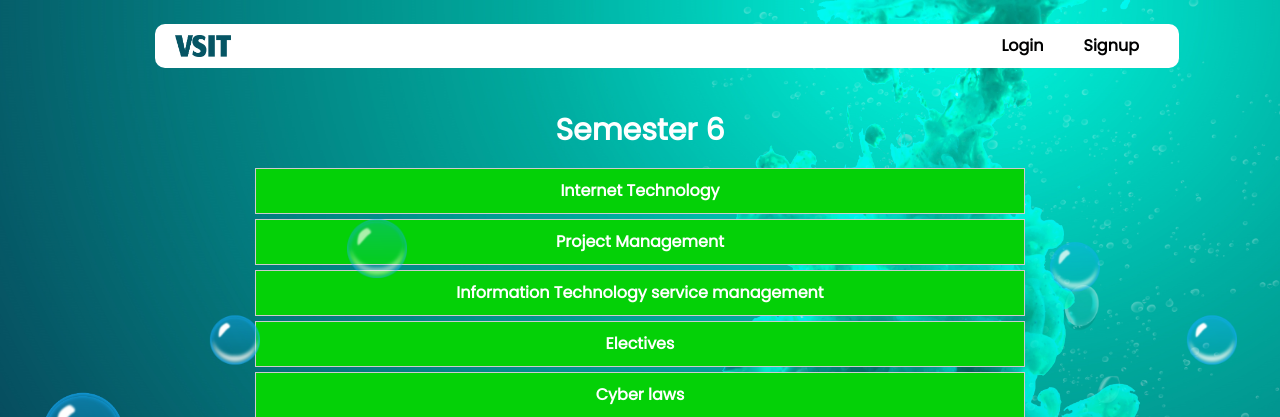
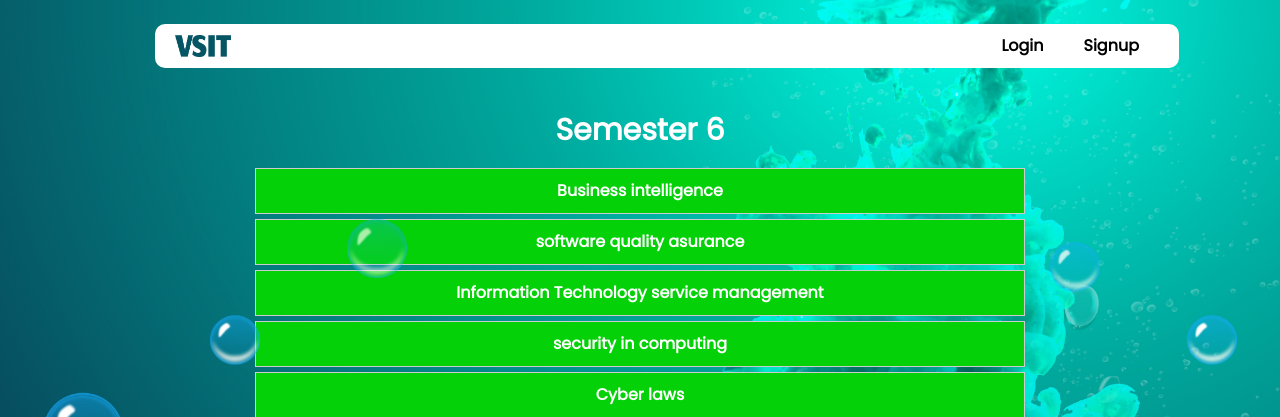
Before and after one commit to ShreetamMishra/project-mongodb, a React (Create React App) app in the folder frontend/: page /sem6 in a window 1280 px wide. Shown: the top 417 px of the page. Built offline with nearby package versions, Linux system fonts and the light colour scheme; no server answers; the HTML template or start-up script is replaced by a standard one.

Commit message:
subject chabnges

```diff
--- a/frontend/src/components/Sem6.js
+++ b/frontend/src/components/Sem6.js
@@ -16,12 +16,12 @@ function Sem6() {
   const fileInputRefs = useRef({});
 const Navigate=useNavigate();
   const subjects = [
-    'Internet Technology',
-    'Project Management',
-    'Information Technology service management',
-    'Electives',
-    'Cyber laws',
-    'Geographic Informations Systems',
+    "Business intelligence",
+    "software quality asurance",
+    "Information Technology service management",
+    "security in computing",
+    "Cyber laws",
+    "Geographic Informations Systems",
   ];
 
   const getItems = async () => {
--- a/frontend/src/components/Upload.js
+++ b/frontend/src/components/Upload.js
@@ -60,10 +60,10 @@ const Upload = () => {
       "Linux Administration",
     ],
     "6thSem": [
-      "Internet Technology",
-      "Project Management",
+      "Business intelligence",
+      "software quality asurance",
       "Information Technology service management",
-      "Electives",
+      "security in computing",
       "Cyber laws",
       "Geographic Informations Systems",
     ],
```
